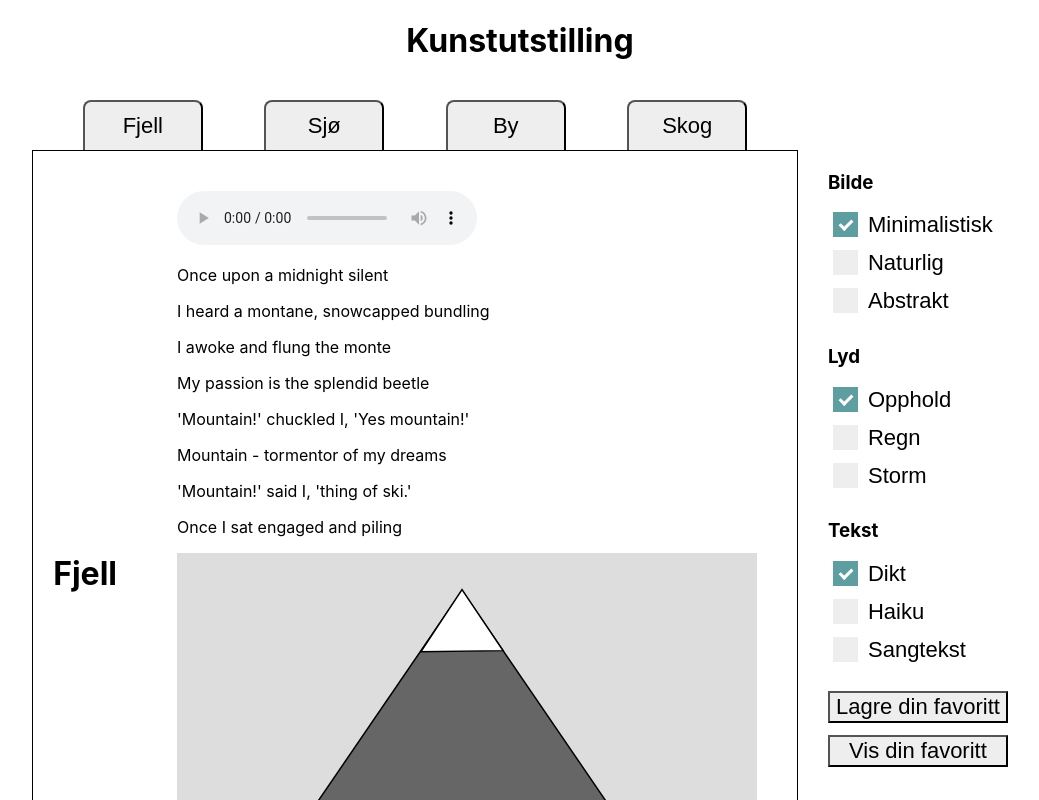
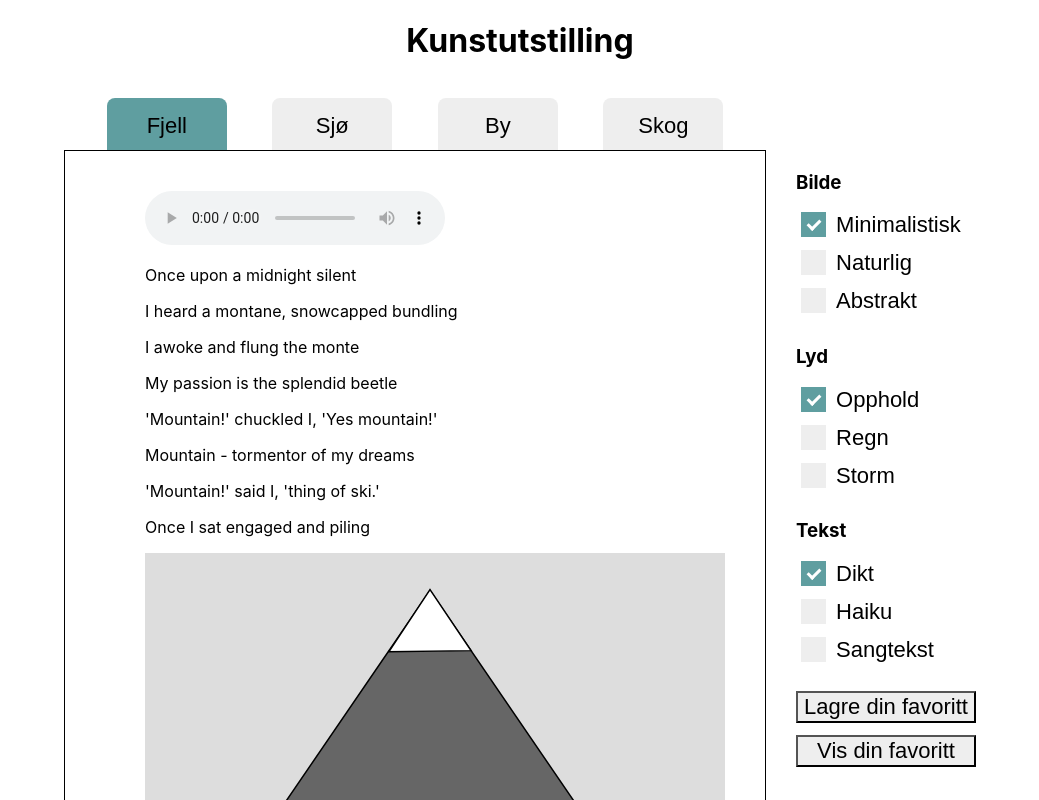
Before and after one commit to peders45/IT2810-prosjekt2, a React (Create React App) app in the folder prosjekt-2-app/: page / in a window 1280 px wide. Shown: the top 800 px of the page, without its empty margins (120-1159 px from the left). Built offline with nearby package versions, Linux system fonts and the light colour scheme; no server answers.

Commit message:
#9 #17 Add radio buttons in tabs

```diff
--- a/prosjekt-2-app/src/components/atoms/Tab/Tab.css
+++ b/prosjekt-2-app/src/components/atoms/Tab/Tab.css
@@ -1,8 +1,7 @@
+/* Lage eget klikk-element som erstatter default checkbox */
 .tab-button {
   display: block;
-  padding: 10px;
-  margin: 2px;
-  margin-bottom: 0;
+  padding-bottom: 2px;
   text-decoration: none;
   font-family : 'arial';
   width: 120px;
@@ -13,12 +12,34 @@
   border-top-right-radius: 8px;
   border-bottom: none;
   cursor: pointer;
+  text-align: center;
+  line-height: 55px;
+  -webkit-user-select: none;
+  -moz-user-select: none;
+  -ms-user-select: none;
+  user-select: none;
 }
 
+/* Skjule default checkbox */
+.tab-checkbox {
+    position: absolute;
+    opacity: 0;
+    cursor: pointer;
+    height: 0;
+    width: 0;
+}
+
+/* Endre farge ved mouse-over på eget klikk-element */
 .tab-button:hover {
   background-color: #ccc;
 }
 
+/* Endre farge ved aktivering av eget klikk-element */
 .tab-button:active {
   background-color: #5F9EA0;
 }
+
+/* Endre farge ved klikk på eget klikk-element */
+.tab-checkbox:checked + .tab-button {
+  background-color: #5F9EA0;
+}
--- a/prosjekt-2-app/src/components/atoms/Tab/Tab.js
+++ b/prosjekt-2-app/src/components/atoms/Tab/Tab.js
@@ -3,15 +3,14 @@ import './Tab.css'
 
 const Tab = ({ children, selectedTab, setSelectedTab}) => {
     return(
-        <div>
-            <button
-                className="tab-button"
-                type="Button"
+        <label className="tab-container">
+            <input className="tab-checkbox"
+                type="radio"
                 checked={selectedTab === children}
-                onClick={() => setSelectedTab(children)}
-            > {children} </button>
-
-        </div>
+                onChange={() => setSelectedTab(children)}
+            />
+            <div className="tab-button">{children}</div>
+        </label>
     );
 };
 
--- a/prosjekt-2-app/src/components/organisms/DisplaySection/DisplaySection.js
+++ b/prosjekt-2-app/src/components/organisms/DisplaySection/DisplaySection.js
@@ -7,7 +7,6 @@ import './DisplaySection.css';
 const DisplaySection = ({selectedTab, selectedText, selectedImage, selectedSound}) => {
     return(
         <div className="DisplaySection-container">
-            <h1>{selectedTab}</h1>
             <div className="text-sound">
               <SoundPlayer selectedSound={selectedSound} selectedTab={selectedTab}/>
               <TextArea selectedText={selectedText} selectedTab={selectedTab}/>
```
